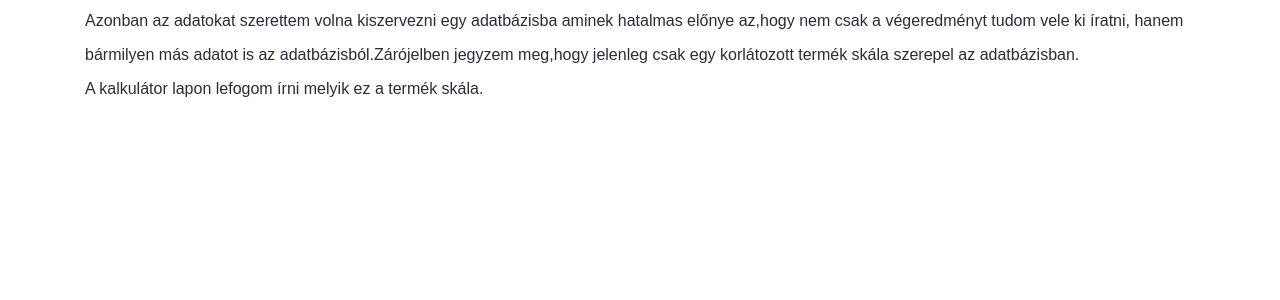
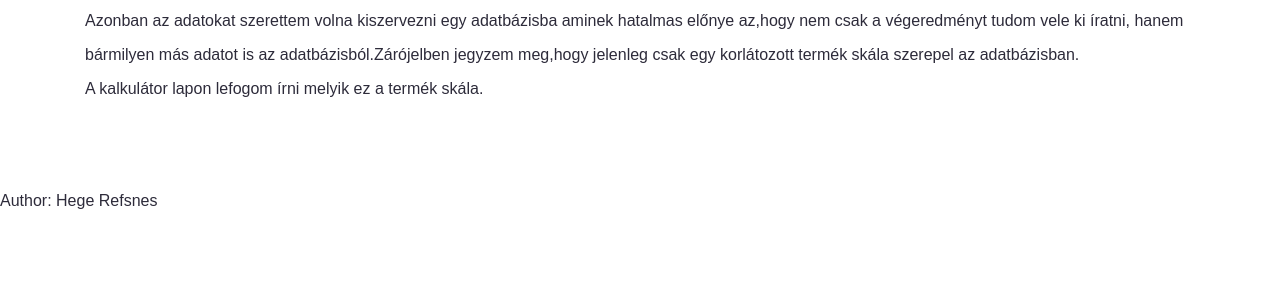
Before and after one commit to wredox/Heroku-weblapom, a Flask app: page / in a window 1280 px wide. Shown: the part 430-730 px from the top of the page. Run offline with Flask 2, Linux system fonts and the light colour scheme; some libraries are stand-ins or nearby versions.

Commit message:
Update index.html

```diff
--- a/flask_alap/templates/index.html
+++ b/flask_alap/templates/index.html
@@ -74,5 +74,9 @@
       </div>
     </div>
   </main>
+  <footer>
+  <p>Author: Hege Refsnes</p>
+  <p><i class="bi bi-linkedin"></i></p>
+</footer>
 </body>
 </html>
```
